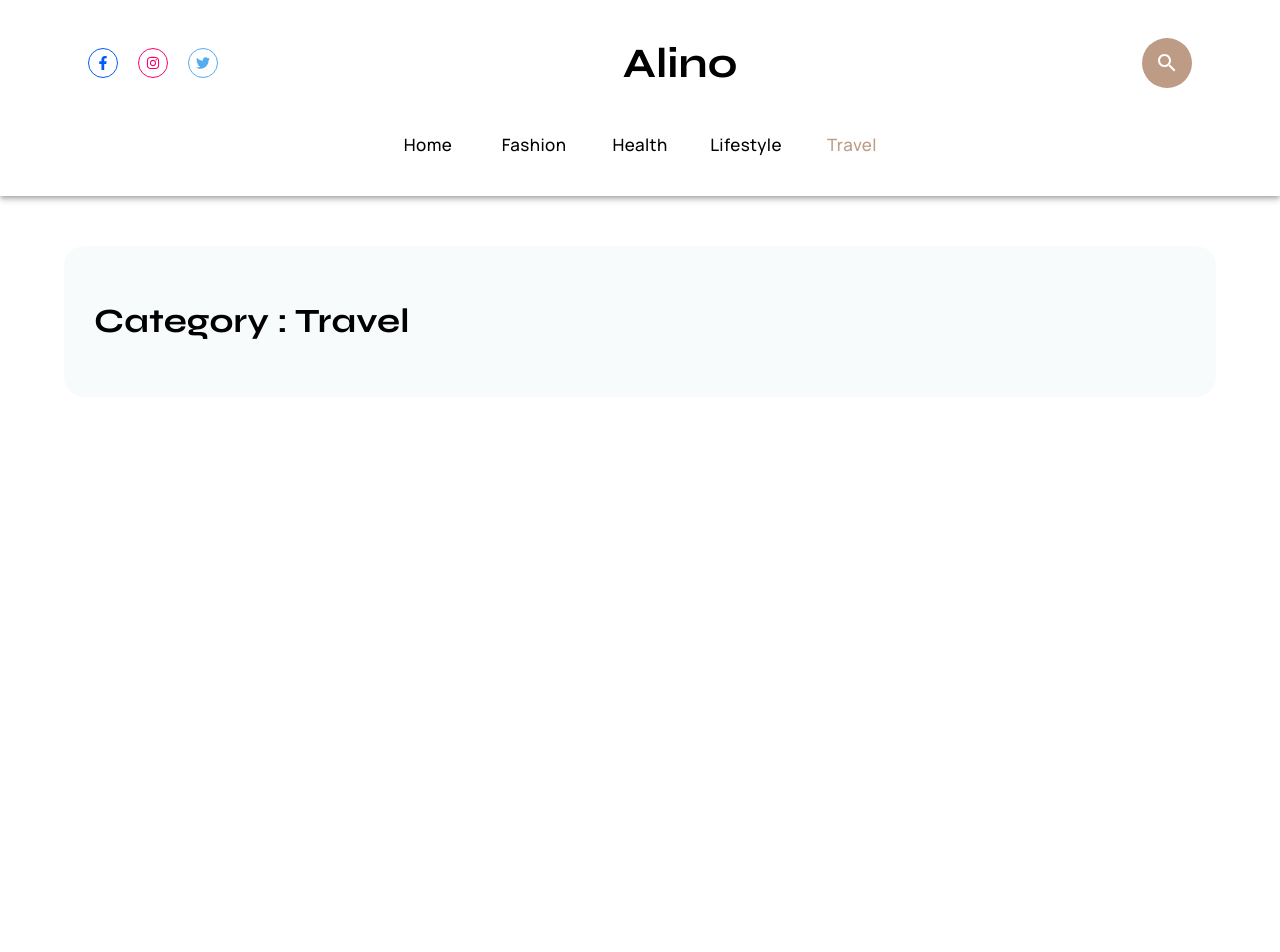
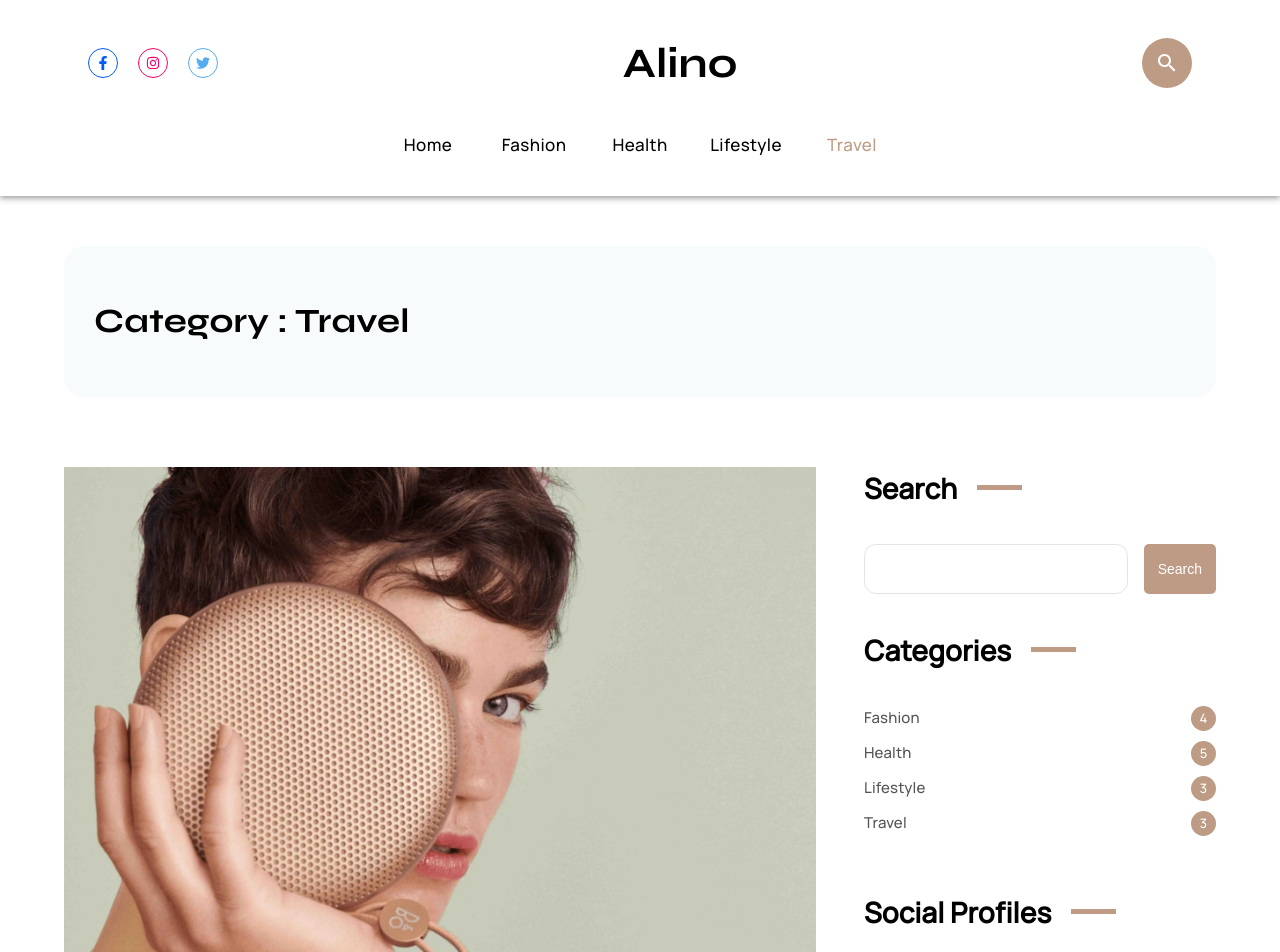
Before and after one commit to AnatoliiZh/react-project-control, a React (Create React App) app: page /travel in a window 1280 px wide. Shown: the top 952 px of the page. Before the commit the page ends 800 px from the top, so only its background shows below. Built offline with nearby package versions, Linux system fonts and the light colour scheme.

Commit message:
add information to TravelPage

```diff
--- a/src/Pages/TravelPage/TravelPage.tsx
+++ b/src/Pages/TravelPage/TravelPage.tsx
@@ -1,6 +1,11 @@
 import React from 'react'
 import { Container } from '@mui/material'
+import { Grid } from '@mui/material'
 import 'Pages/Pages.scss'
+import ArticlesInOneCategory from 'components/ArticlesInOneCategory/ArticlesInOneCategory'
+import Search from 'components/Search/Search'
+import Categories from 'components/Categories/Categories'
+import SocialProfiles from 'components/SocialProfiles/SocialProfiles'
 
 type Props = {}
 
@@ -8,6 +13,16 @@ const TravelPage = (props: Props) => {
     return (
         <Container maxWidth="lg">
             <div className="title">Category : Travel</div>
+            <Grid container spacing={6}>
+                <Grid item xs={8}>
+                    <ArticlesInOneCategory category="Travel" />
+                </Grid>
+                <Grid item xs={4}>
+                    <Search />
+                    <Categories />
+                    <SocialProfiles />
+                </Grid>
+            </Grid>
         </Container>
     )
 }
```
Also changed, not shown: public/images/15.webp (added).
